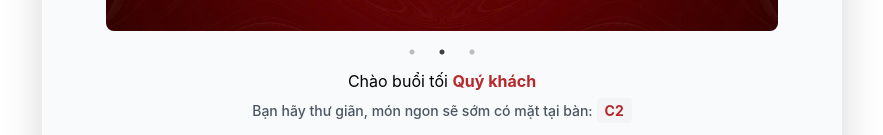
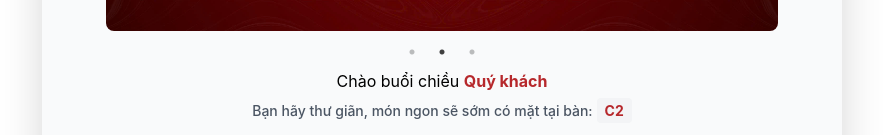
Before and after one commit to Khoa-CNTT/XDWGMVTT7618, a React (Create React App) app in the folder scan2dine-fe/: page / in a window 1280 px wide. Shown: the part 437-572 px from the top of the page, without its empty margins (198-1081 px from the left). Built offline with nearby package versions, Linux system fonts and the light colour scheme.

Commit message:
hieu ung chuyen trang + loi chao thoi gian thuc

```diff
--- a/scan2dine-fe/package.json
+++ b/scan2dine-fe/package.json
@@ -7,6 +7,7 @@
     "@testing-library/jest-dom": "^6.6.3",
     "@testing-library/react": "^16.3.0",
     "@testing-library/user-event": "^13.5.0",
+    "framer-motion": "^12.6.3",
     "react": "^19.1.0",
     "react-dom": "^19.1.0",
     "react-icons": "^5.5.0",
--- a/scan2dine-fe/src/App.js
+++ b/scan2dine-fe/src/App.js
@@ -2,20 +2,23 @@ import React, { useState } from 'react';
 import './App.css';
 import Home from './pages/Home';
 import Menu from './pages/Menu';
-import { Route, Routes } from 'react-router-dom';
+import { Route, Routes, useLocation } from 'react-router-dom';
+import { AnimatePresence } from "framer-motion";
+import useDirection from './hooks/useDirection';
 
 
 function App() {
-  const [searchTerm, setSearchTerm] = useState('');
-  // const [showMenu, setShowMenu] = useState(false);
-
+  const location = useLocation();
+  const direction = useDirection();
 
 
   return (
-    <Routes>
-      <Route path="/" element={<Home />} />
-      <Route path="/menu" element={<Menu/>} />
-    </Routes>
+    <AnimatePresence mode="wait">
+      <Routes location={location} key={location.pathname}>
+        <Route path="/" element={<Home direction={direction} />} />
+        <Route path="/menu" element={<Menu direction={direction} />} />
+      </Routes>
+    </AnimatePresence>
   );
 }
 
--- a/scan2dine-fe/src/components/BannerSlider.jsx
+++ b/scan2dine-fe/src/components/BannerSlider.jsx
@@ -17,7 +17,7 @@ const BannerSlider = () => {
     autoplaySpeed: 3000,
   };
 
-      const images = [img1,img2,img3  ];
+  const images = [img1, img2, img3];//đưa vào data để phát triển thêm
 
   return (
     // <div className="w-[1200px] h-[600px]">
--- /dev/null
+++ b/scan2dine-fe/src/components/PageWrapper.jsx
@@ -0,0 +1,20 @@
+import { motion } from "framer-motion";
+
+export default function PageWrapper({ children, direction = 1 }) {
+    const variants = {
+        initial: { x: direction > 0 ? "100%" : "-100%", opacity: 0 },
+        animate: { x: 0, opacity: 1 },
+        exit: { x: direction > 0 ? "-100%" : "100%", opacity: 0 },
+    };
+
+    return (
+        <motion.div
+            initial={{ x: direction === 1 ? "100%" : "-100%", opacity: 0 }}
+            animate={{ x: 0, opacity: 1 }}
+            transition={{ type: "tween", duration: 0.3 }}
+            className="w-full h-full absolute top-0 left-0 bg-white z-10"
+        >
+            {children}
+        </motion.div>
+    );
+}
--- /dev/null
+++ b/scan2dine-fe/src/hooks/useDirection.js
@@ -0,0 +1,24 @@
+import { useEffect, useRef, useState } from "react";
+import { useLocation } from "react-router-dom";
+
+export default function useDirection() {
+    const location = useLocation();
+    const prevPath = useRef(location.pathname);
+    const [direction, setDirection] = useState(1);
+
+    useEffect(() => {
+        const forwardPages = ["/", "/menu", "/checkout"]; // chỉnh theo flow của bạn
+        const prevIndex = forwardPages.indexOf(prevPath.current);
+        const currentIndex = forwardPages.indexOf(location.pathname);
+
+        if (currentIndex > prevIndex) {
+            setDirection(1); // đi tới
+        } else {
+            setDirection(-1); // quay lại
+        }
+
+        prevPath.current = location.pathname;
+    }, [location]);
+
+    return direction;
+}
--- a/scan2dine-fe/src/pages/Home.js
+++ b/scan2dine-fe/src/pages/Home.js
@@ -1,4 +1,4 @@
-import React, { useState } from 'react';
+import React, { useEffect, useState } from 'react';
 import BannerSlider from '../components/BannerSlider';
 import imgBtnGoiMon from '../assets/img/btngoimon3.jpg';
 import imgBtnDanhGia from '../assets/img/btndanhgia2.jpg';
@@ -6,23 +6,50 @@ import imgBtnGoiNV from '../assets/img/btngoinv.jpg';
 import imgBtnThanhToan from '../assets/img/btnthanhtoan2.jpg';
 import { MdArrowBack } from "react-icons/md";
 import { useNavigate } from 'react-router-dom';
+import PageWrapper from '../components/PageWrapper';
 
 
-const Home = () => {
+const Home = ({ direction }) => {
     const [showPaymentForm, setShowPaymentForm] = useState(false);
     const [showStaffForm, setShowStaffForm] = useState(false);
     const [showReviewForm, setShowReviewForm] = useState(false);
     const [showPhoneForm, setShowPhoneForm] = useState(false);
     const [showSettings, setShowSettings] = useState(false);
+
     const navigate = useNavigate();
 
+    //Hàm chuyển hướng đến trang menu
     const onNavigateToMenu = () => {
         navigate('/menu');
     };
 
+    const [greeting, setGreeting] = useState('');
+
+    useEffect(() => {
+        const updateGreeting = () => {
+            const currentHour = new Date().getHours(); // Lấy giờ hiện tại (0 đến 23)
+
+            if (currentHour < 12) {
+                setGreeting('Chào buổi sáng');
+            } else if (currentHour < 18) {
+                setGreeting('Chào buổi chiều');
+            } else {
+                setGreeting('Chào buổi tối');
+            }
+        };
+
+        updateGreeting(); // Cập nhật greeting khi component mount
+
+        const intervalId = setInterval(updateGreeting, 60000); // Cập nhật mỗi phút
+        return () => clearInterval(intervalId); // Dọn dẹp interval khi component unmount
+    }, []);
+
+
+
 
     return (
-    // <div className="min-h-screen bg-gray-50 flex flex-col w-full max-w-full sm:max-w-[800px] sm:mx-auto shadow-2xl">
+        <PageWrapper direction={direction}>
+
             <div className="min-h-screen bg-gray-50 flex flex-col w-full sm:max-w-[800px] mx-auto shadow-2xl overflow-hidden">
 
                 {/* Kính chào quý khách */}
@@ -44,9 +71,9 @@ const Home = () => {
                 <div className="relative flex justify-center w-full"><BannerSlider></BannerSlider></div>
 
                 {/* Lời chào */}
-    <div className="p-4 cursor-pointer mt-4" >
+                <div className="p-4 mt-4" >
                     <div className="flex justify-center items-center mb-2">
-            <span className="text-center">Chào buổi tối <span className="text-primary font-bold">Quý khách</span></span>
+                        <span className="text-center">{greeting} <span className="text-primary font-bold">Quý khách</span></span>
                     </div>
                     <div className="text-sm text-gray-600 text-center font-medium">
                         Bạn hãy thư giãn, món ngon sẽ sớm có mặt tại bàn:
@@ -72,8 +99,18 @@ const Home = () => {
                 {/* Các nút thao tác */}
                 <div className="w-full px-2 py-6 bg-gray-50">
                     <div className="flex justify-between items-center gap-4">
+
+                        {/* Đơn hàng của bạn */}
+                        <div className="w-1/4 flex justify-center">
+                            <img
+                                src={imgBtnDanhGia}
+                                alt="Đánh giá"
+                                className="w-full max-w-[250px] aspect-square rounded-lg shadow-md cursor-pointer hover:scale-105 transition-transform duration-200"
+                                onClick={() => setShowReviewForm(true)}
+                            />
+                        </div>
                         {/* Gọi thanh toán*/}
-            <div className="w-1/3 flex justify-center">
+                        <div className="w-1/4 flex justify-center">
                             <img
                                 src={imgBtnThanhToan}
                                 alt="Gọi thanh toán"
@@ -83,7 +120,7 @@ const Home = () => {
                         </div>
 
                         {/* Gọi nhân viên */}
-            <div className="w-1/3 flex justify-center">
+                        <div className="w-1/4 flex justify-center">
                             <img
                                 src={imgBtnGoiNV}
                                 alt="Gọi nhân viên"
@@ -93,7 +130,7 @@ const Home = () => {
                         </div>
 
                         {/* Đánh giá */}
-            <div className="w-1/3 flex justify-center">
+                        <div className="w-1/4 flex justify-center">
                             <img
                                 src={imgBtnDanhGia}
                                 alt="Đánh giá"
@@ -101,6 +138,8 @@ const Home = () => {
                                 onClick={() => setShowReviewForm(true)}
                             />
                         </div>
+
+
                     </div>
                 </div >
 
@@ -110,6 +149,7 @@ const Home = () => {
                 </footer>
 
             </div >
+        </PageWrapper>
 
     )
 }
--- a/scan2dine-fe/src/pages/Menu.js
+++ b/scan2dine-fe/src/pages/Menu.js
@@ -1,8 +1,9 @@
 import React, { useState } from 'react'
 import Header from '../components/Header'
 import MenuItem from '../components/MenuItem'
+import PageWrapper from '../components/PageWrapper';
 
-export const Menu = () => {
+export const Menu = ({ direction }) => {
     const [cart, setCart] = useState([]);
     const [searchTerm, setSearchTerm] = useState('');
 
@@ -25,6 +26,7 @@ export const Menu = () => {
     const filteredMenuItems = menuItems.filter(item =>
         item.name.toLowerCase().includes(searchTerm.toLowerCase())
     );
+
     //Hàm tìm kiếm
     const handleSearch = (term) => {
         setSearchTerm(term.trim());
@@ -74,9 +76,10 @@ export const Menu = () => {
     };
 
     return (
+        <PageWrapper direction={direction}>
             <div className='min-h-screen bg-gray-50 flex flex-col w-full sm:max-w-[800px] mx-auto shadow-2xl overflow-hidden'>
                 <Header
-                   onSearch={handleSearch}/>
+                    onSearch={handleSearch} />
                 <div className="grid grid-cols-2 gap-3 p-4">
                     {filteredMenuItems.map((item) => (
                         <MenuItem
@@ -89,6 +92,7 @@ export const Menu = () => {
                     ))}
                 </div>
             </div>
+        </PageWrapper>
     )
 }
 export default Menu
```
Also changed, not shown: 1 other file (tests, documents, lock files or other folders). Lines whose indentation alone changed are shown as unchanged.
